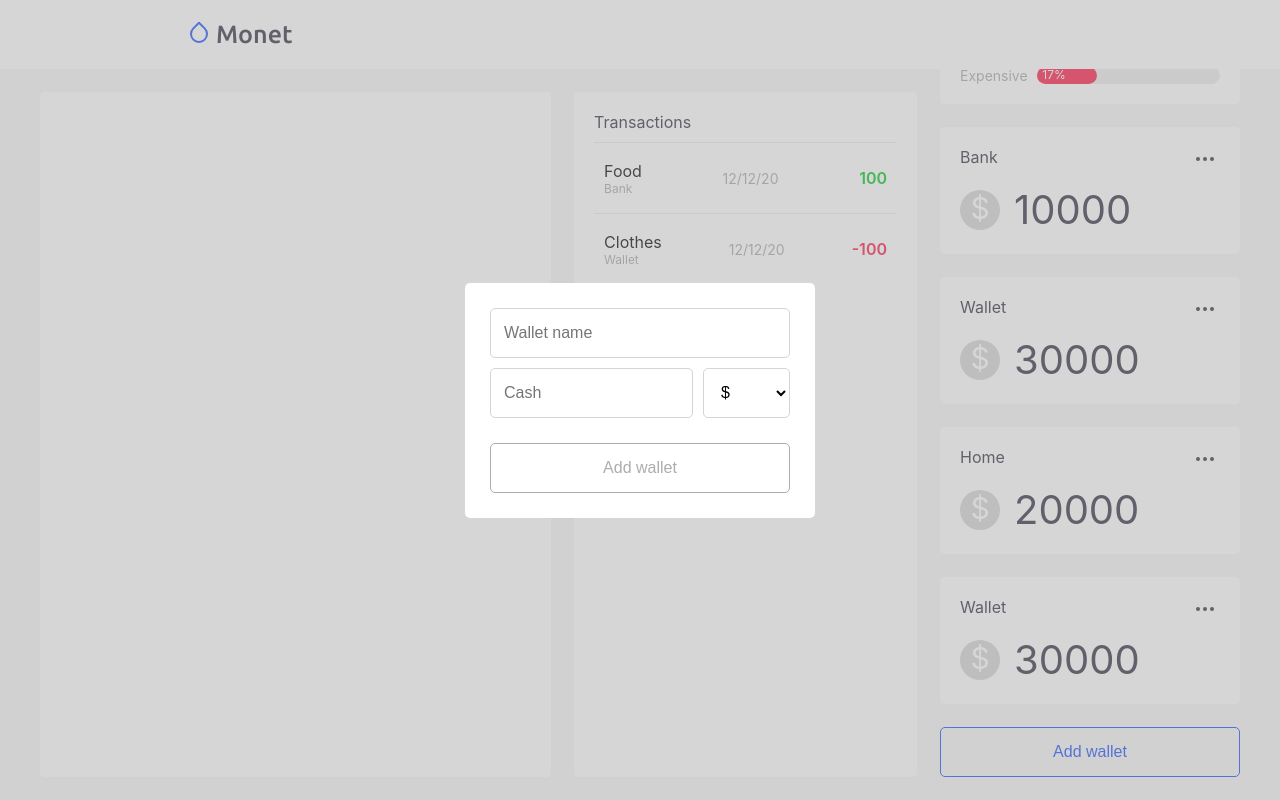
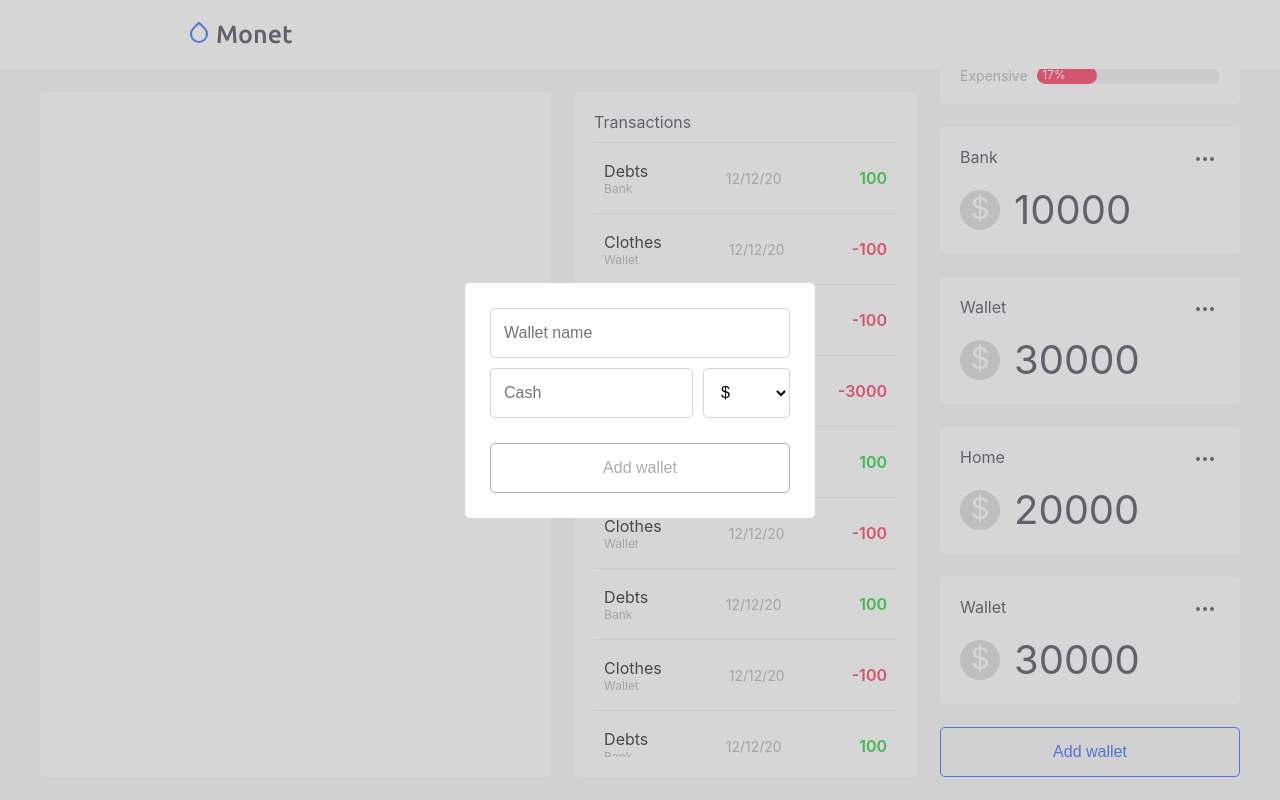
Before and after one commit to lampmaster/monet, a React (Create React App) app: page / in a window 1280 px wide. Both pictures are taken after a click on the button "Add wallet". Built offline with nearby package versions, Linux system fonts and the light colour scheme.

Commit message:
fix(Backdrop)

```diff
--- a/src/components/UI/Backdrop/Backdrop.js
+++ b/src/components/UI/Backdrop/Backdrop.js
@@ -2,10 +2,16 @@ import React from "react"
 import classes from './Backdrop.module.scss'
 
 const Backdrop = props => {
+    let ref = React.createRef()
+    const clickHandler = (e) => {
+        if (ref.current === e.target) {
+            props.onClose()
+        }
+    }
+
     return (
-        <div
+        <div ref={ref} onClick={clickHandler}
             className={classes.Backdrop}
-            onClick={props.onClose}
         >{props.children}</div>
     )
 }
--- a/src/components/UI/Backdrop/Backdrop.module.scss
+++ b/src/components/UI/Backdrop/Backdrop.module.scss
@@ -3,7 +3,7 @@
   height: 100%;
   position: absolute;
   background-color: rgba(163, 163, 163, 0.44);
-  z-index: 1000;
+  z-index: 1;
   animation-name: open;
   animation-duration: .4s;
 }
--- a/src/components/UI/Window/Window.js
+++ b/src/components/UI/Window/Window.js
@@ -3,7 +3,6 @@ import classes from './Window.module.scss'
 import Backdrop from "../Backdrop/Backdrop";
 
 const Window = props => {
-
     return (
         <Backdrop onClose={props.onClose} window={props.window}>
             <div className={classes.Window}>
--- a/src/components/UI/Window/Window.module.scss
+++ b/src/components/UI/Window/Window.module.scss
@@ -1,4 +1,4 @@
-@import "./src/styles/pallete";
+@import '../../../styles/pallete';
 
 .Window {
   display: flex;
--- a/src/containers/Main/Main.js
+++ b/src/containers/Main/Main.js
@@ -47,7 +47,7 @@ class Main extends Component {
             transactions: [
                 {
                     walletId: 0,
-                    type: 'Food',
+                    type: 'Debts',
                     date: '12/12/20',
                     cash: 100,
                 },
@@ -57,12 +57,59 @@ class Main extends Component {
                     date: '12/12/20',
                     cash: -100,
                 },
-
+                {
+                    walletId: 0,
+                    type: 'Food',
+                    date: '12/12/20',
+                    cash: -100,
+                },
+                {
+                    walletId: 2,
+                    type: 'Travel',
+                    date: '12/12/20',
+                    cash: -3000,
+                },
+                {
+                    walletId: 0,
+                    type: 'Debts',
+                    date: '12/12/20',
+                    cash: 100,
+                },
+                {
+                    walletId: 1,
+                    type: 'Clothes',
+                    date: '12/12/20',
+                    cash: -100,
+                },
+                {
+                    walletId: 0,
+                    type: 'Debts',
+                    date: '12/12/20',
+                    cash: 100,
+                },
+                {
+                    walletId: 1,
+                    type: 'Clothes',
+                    date: '12/12/20',
+                    cash: -100,
+                },
+                {
+                    walletId: 0,
+                    type: 'Debts',
+                    date: '12/12/20',
+                    cash: 100,
+                },
+                {
+                    walletId: 1,
+                    type: 'Clothes',
+                    date: '12/12/20',
+                    cash: -100,
+                },
             ]
         }
     }
 
-    openWalletCreator = props => {
+    openWalletCreator = () => {
         this.setState({
             isWalletWindowOpen: true
         })
@@ -88,9 +135,9 @@ class Main extends Component {
 
 
     windowCloseHandler = (window) => {
-        console.log(222, window)
         this.setState({
-            isWalletWindowOpen: false
+            isWalletWindowOpen: false,
+            isTransactionWindowOpen: false
         })
     }
 
@@ -121,7 +168,7 @@ class Main extends Component {
 
                 {
                     this.state.isTransactionWindowOpen
-                    ? <Window>
+                    ? <Window onClose={this.windowCloseHandler}>
                             <AddTransactions/>
                       </Window>
                     : null
```
